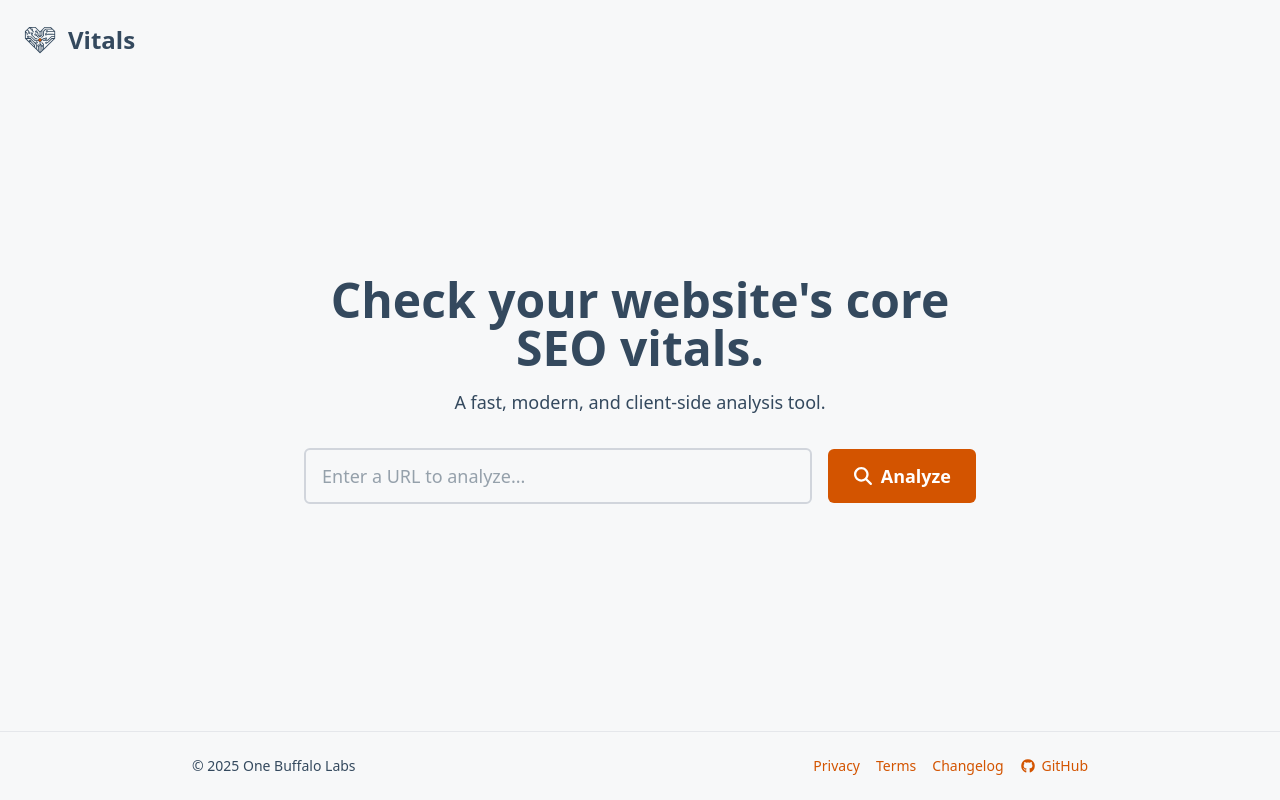
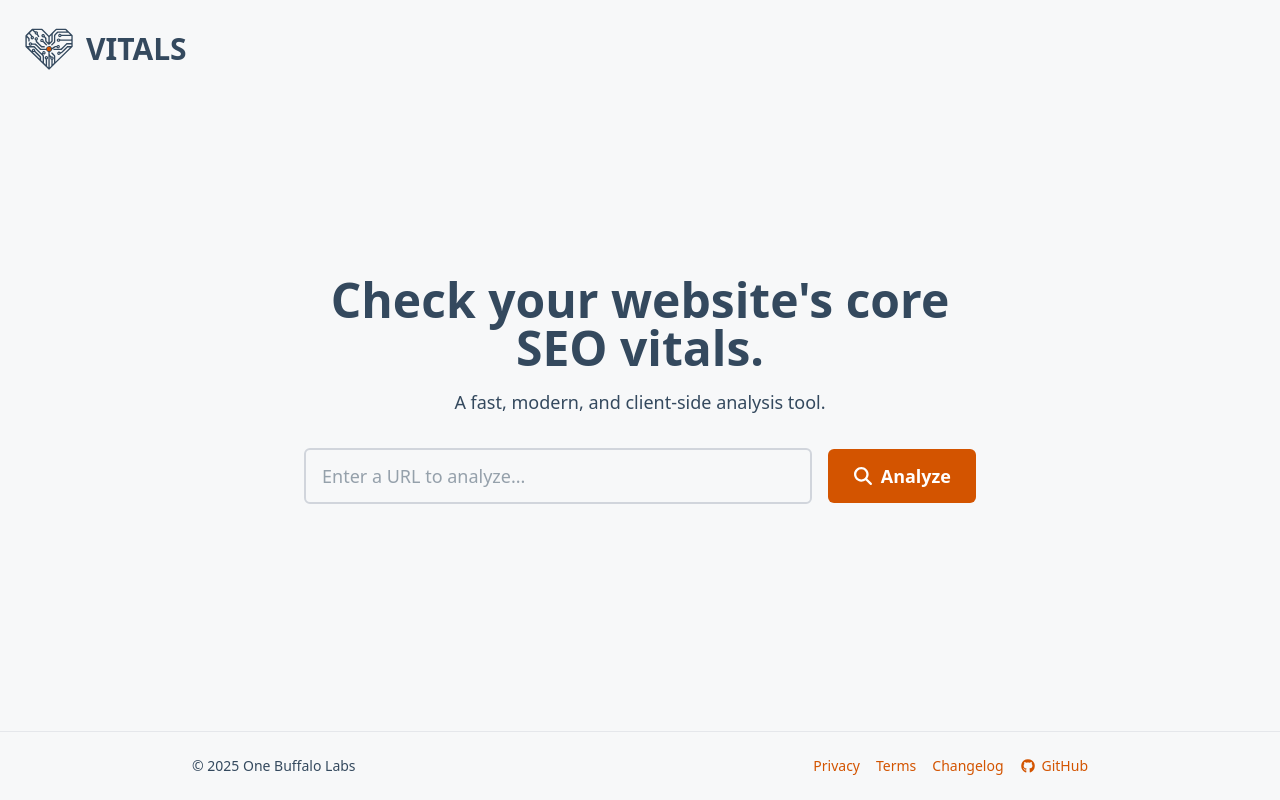
Before and after one commit to OneBuffaloLabs/vitals, a Next.js app: page / in a window 1280 px wide. Built offline with nearby package versions, Linux system fonts and the light colour scheme.

Commit message:
Header: Updated icon size and made it link to homepage

```diff
--- a/src/components/Header.tsx
+++ b/src/components/Header.tsx
@@ -1,18 +1,19 @@
 import Image from 'next/image';
+import Link from 'next/link';
 
 const Header = () => {
   return (
     <header className='absolute top-0 left-0 w-full p-4 sm:p-6'>
-      <div className='flex items-center gap-3'>
+      <Link href='/' className='inline-flex items-center gap-3 group no-underline'>
         <Image
           src='/icons/heart.svg'
           alt='Vitals Logo'
-          width={32}
-          height={32}
-          className='text-vitals-accent'
+          width={50}
+          height={50}
+          className='text-vitals-accent group-hover:scale-110 transition-transform'
         />
-        <span className='text-2xl font-bold text-vitals-primary'>Vitals</span>
-      </div>
+        <span className='text-3xl font-bold text-vitals-primary uppercase'>Vitals</span>
+      </Link>
     </header>
   );
 };
```
